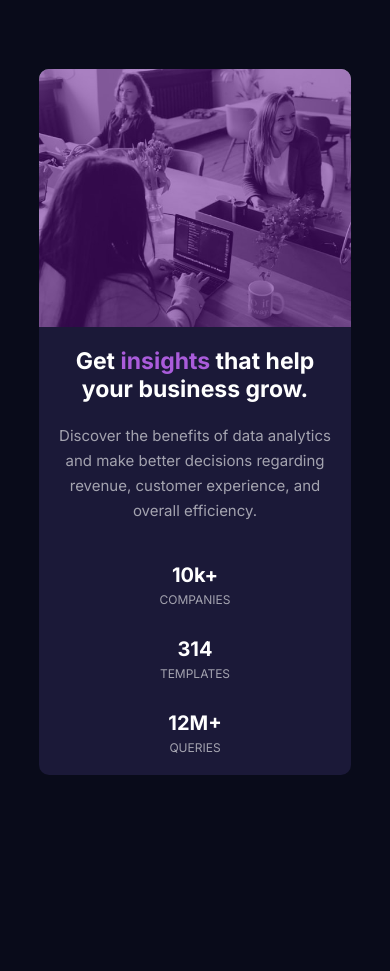
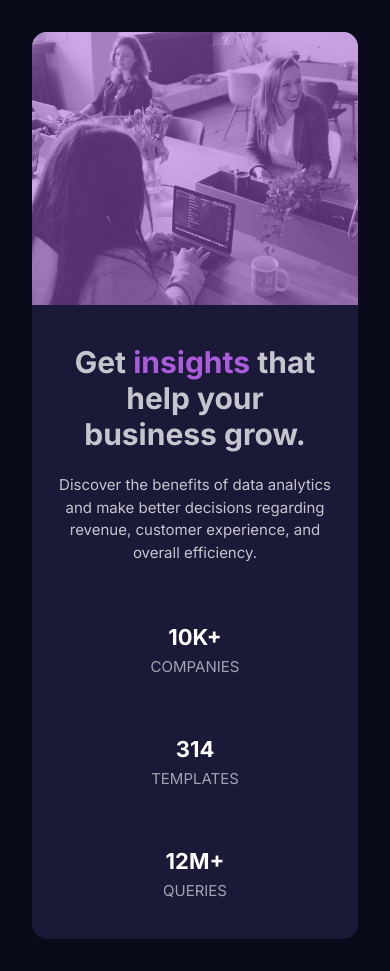
Before and after one commit to KenMusau/Stats-preview-card, a plain HTML site: page index.html in a window 390 px wide. Before the commit the page ends 844 px from the top, so only its background shows below. Drawn offline with Linux system fonts and the light colour scheme.

Commit message:
code update

```diff
--- a/index.html
+++ b/index.html
@@ -1,39 +1,48 @@
 <!DOCTYPE html>
 <html lang="en">
   <head>
-  <meta charset="UTF-8">
-  <meta name="viewport" content="width=device-width, initial-scale=1.0">
-  <link rel="icon" type="image/png" sizes="32x32" href="./images/favicon-32x32.png">
-  <link rel="stylesheet" href="style.css">
+    <meta charset="UTF-8" />
+    <meta name="viewport" content="width=device-width, initial-scale=1.0" />
+    <!-- displays site properly based on user's device -->
+    <link
+      rel="icon"
+      type="image/png"
+      sizes="32x32"
+      href="./images/favicon-32x32.png"
+    />
+    <link rel="stylesheet" href="style.css" />
     <title>Frontend Mentor | Stats preview card component</title>
-
-
   </head>
   <body>
-  <div class="hero">
-      <div class="card_text">
-        <h1 class="card_title">Get <span>insights</span> that help your business grow.</h1>
-        <p class="details">Discover the benefits of data analytics and make better decisions regarding revenue, customer
-          experience, and overall efficiency.</p>
-        <div class="stats">
+    <main class="container">
+      <div class="wrapper">
+        <div class="text-component">
+          <h1 class="title">
+            Get <span>insights</span> that help your business grow.
+          </h1>
+          <p class="subtitle">
+            Discover the benefits of data analytics and make better decisions
+            regarding revenue, customer experience, and overall efficiency.
+          </p>
+          <div class="stat-box">
             <div>
-              <h2 class="number ">10k+</h2>
-              <p class="subtitle">companies</p>
+              <p class="num">10k+</p>
+              <p>companies</p>
             </div>
             <div>
-              <h2 class="number">314</h2>
-              <p class="subtitle">templates</p>
+              <p class="num">314</p>
+              <p>templates</p>
             </div>
             <div>
-              <h2 class="number">12M+</h2>
-              <p class="subtitle">queries</p>
+              <p class="num">12m+</p>
+              <p>queries</p>
             </div>
           </div>
         </div>
-      <picture class="card_image">
-        <source  media="(min-width: 375px)" srcset="./images/image-header-desktop.jpg">
-        <img src="./images/image-header-mobile.jpg" alt="">
-      </picture>
+        <div class="card-image">
+          <img src="./images/image-header-desktop.jpg" alt="" />
         </div>
+      </div>
+    </main>
   </body>
 </html>
--- a/style.css
+++ b/style.css
@@ -1,164 +1,140 @@
-
-@import url('https://fonts.googleapis.com/css2?family=Inter:wght@400;700&family=Lexend+Deca&display=swap');
+@import url("https://fonts.googleapis.com/css2?family=Inter:wght@400;700&family=Lexend+Deca&display=swap");
 
 /* font-family: 'Inter', sans-serif;
 font-family: 'Lexend Deca', sans-serif; */
 
-:root{
+:root {
   --main-background: hsl(233, 47%, 7%);
   --card-background: hsl(244, 38%, 16%);
   --accent: hsl(277, 64%, 61%);
   --main-heading-stats: hsl(0, 0%, 100%);
   --main-paragraph: hsla(0, 0%, 100%, 0.75);
   --stat-headings: hsla(0, 0%, 100%, 0.6);
-
 }
 
-*{
+* {
   margin: 0;
   padding: 0;
   box-sizing: border-box;
 }
 
-body{
+body {
   display: flex;
   justify-content: center;
   align-items: center;
-    font-size: 15px;
+  font-family: "Inter", sans-serif;
   background-color: var(--main-background);
   min-height: 100vh;
-    font-family: 'Inter', sans-serif;
+  font-size: 15px;
 }
 
-.hero{
+.container {
+  max-width: 1020px;
+  margin: 0 auto;
+}
+
+.wrapper {
+  background-color: var(--card-background);
   display: grid;
   grid-template-columns: repeat(2, 1fr);
-    max-width: 80vw;
-    background-color: var(--card-background);
-    border-radius: 10px;
+  border-radius: 15px;
   overflow: hidden;
-    margin: 0 auto;
-
+  margin: 2rem;
 }
 
-.card_text{
-   padding: 50px;
+.card-image img {
   width: 100%;
+  height: 100%;
+  object-fit: cover;
 }
 
-.card_title{
-    color:var(--main-heading-stats);
-    font-size: 40px;
+.card-image {
+  position: relative;
+}
+.card-image::after {
+  position: absolute;
+  content: "";
+  height: 100%;
+  width: 100%;
+  top: 0;
+  left: 0;
+  background-color: var(--accent);
+  opacity: 0.5;
+}
+
+.text-component {
+  padding: 40px;
+}
+
+.title {
+  color: var(--main-paragraph);
   font-weight: 700;
-    padding-bottom: 40px;
+  padding-bottom: 22px;
 }
-.card_text span{
+
+.title span {
   color: var(--accent);
 }
 
-.details{
-    color: var(--stat-headings);
-    font-size: 18px;
-    font-weight: 400;
-    line-height: 25px;
-    padding-bottom: 60px;
+.subtitle {
+  color: var(--main-paragraph);
+  line-height: 1.5;
 }
-.stats{
+
+.stat-box {
   display: flex;
   justify-content: space-between;
   align-items: flex-end;
+  text-transform: uppercase;
 }
 
-.stats h2{
-    font-size: 20px;
+.stat-box p.num {
   color: var(--main-heading-stats);
+  font-size: 22px;
+  font-weight: 700;
+  padding-top: 60px;
+  margin-bottom: 7px;
 }
 
+.stat-box p {
+  color: var(--stat-headings);
+}
 
-.stats p{
-    text-transform: uppercase;
-    padding-top: 5px;
-    color: var(--stat-headings);
+@media (max-width: 768px) and (min-width: 426px) {
+  body {
     font-size: 12px;
   }
-
-.card_image{
-    position: relative;
+  .text-component {
+    padding: 12%;
   }
-.card_image img{
-    display: block;
-    height: 100%;
-    width: 100%;
-    object-fit: cover;
+  .title {
+    font-size: 22px;
   }
-
-.card_image::after{
-    content: '';
-    height: 100%;
-    width: 100%;
-    position: absolute;
-    top: 0;
-    left: 0;
-    background-color: hsla(278, 81%, 31%, 0.5);
-
+  .stat-box {
+    padding-top: 30px;
   }
-
-@media (max-width: 1020px){
-    .card_title{
-        font-size: 25px;
-        padding-bottom: 20px;
+  .stat-box p.num {
+    font-size: 14px;
   }
-    .details{
-        font-size: 15px;
-        padding-bottom: 40px;
-    }
-    .stats h2{
-        font-size: 25px;
-    }
-    .stats p{
-        font-size: 13px;
+  .stat-box p {
+    font-size: 9px;
   }
 }
-
-@media (max-width: 712px){
-    body{
+@media (max-width: 425px) {
+  body {
     text-align: center;
   }
-    .hero{
+  .wrapper {
     grid-template-columns: 1fr;
   }
-    .card_title{
-        font-size: 30px;
+  .card-image {
+    order: -1;
   }
-    .details{
-        font-size: 18px;
+  .text-component {
+    padding: 12% 8%;
   }
-    .stats{
+  .stat-box {
     flex-direction: column;
     align-items: center;
-        gap: 30px;
-    }
-    .card_image{
-        order: -1
   }
 }
-
-
-@media (max-width: 425px){
-    .card_text{
-        padding: 20px;
-    }
-    .card_title{
-        font-size: 23px;
-    }
-
-    .details{
-        font-size: 15px;
-    }
-    .stats h2{
-        font-size: 20px;
-    }
-    .stats p{
-        font-size: 12px;;
-    }
-}
```
Also changed, not shown: 2 other files. Lines whose indentation alone changed are shown as unchanged.
